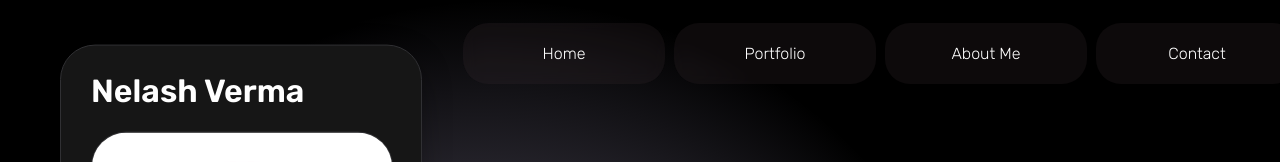
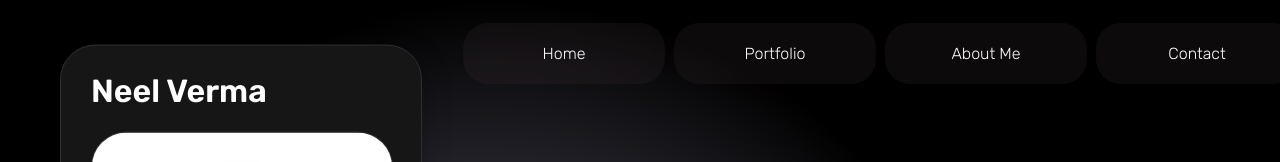
Before and after one commit to neel3o115/portfolio, a plain HTML site: page index.html in a window 1280 px wide. Shown: the top 162 px of the page. Drawn offline with Linux system fonts and the light colour scheme.

Commit message:
Update index.html

```diff
--- a/index.html
+++ b/index.html
@@ -34,7 +34,7 @@
 </div>
 
 <div class="profile_card">
-    <h1 class="rubik-h">Nelash Verma</h2>
+    <h1 class="rubik-h">Neel Verma</h2>
     <img src="/profile.jpg" class="avatar-img" >
     <p class="rubik-p">Primary Interests:</p>
     <h2 class="rubik-h">CP, DSA, mathematics and front-end</h2>
```
